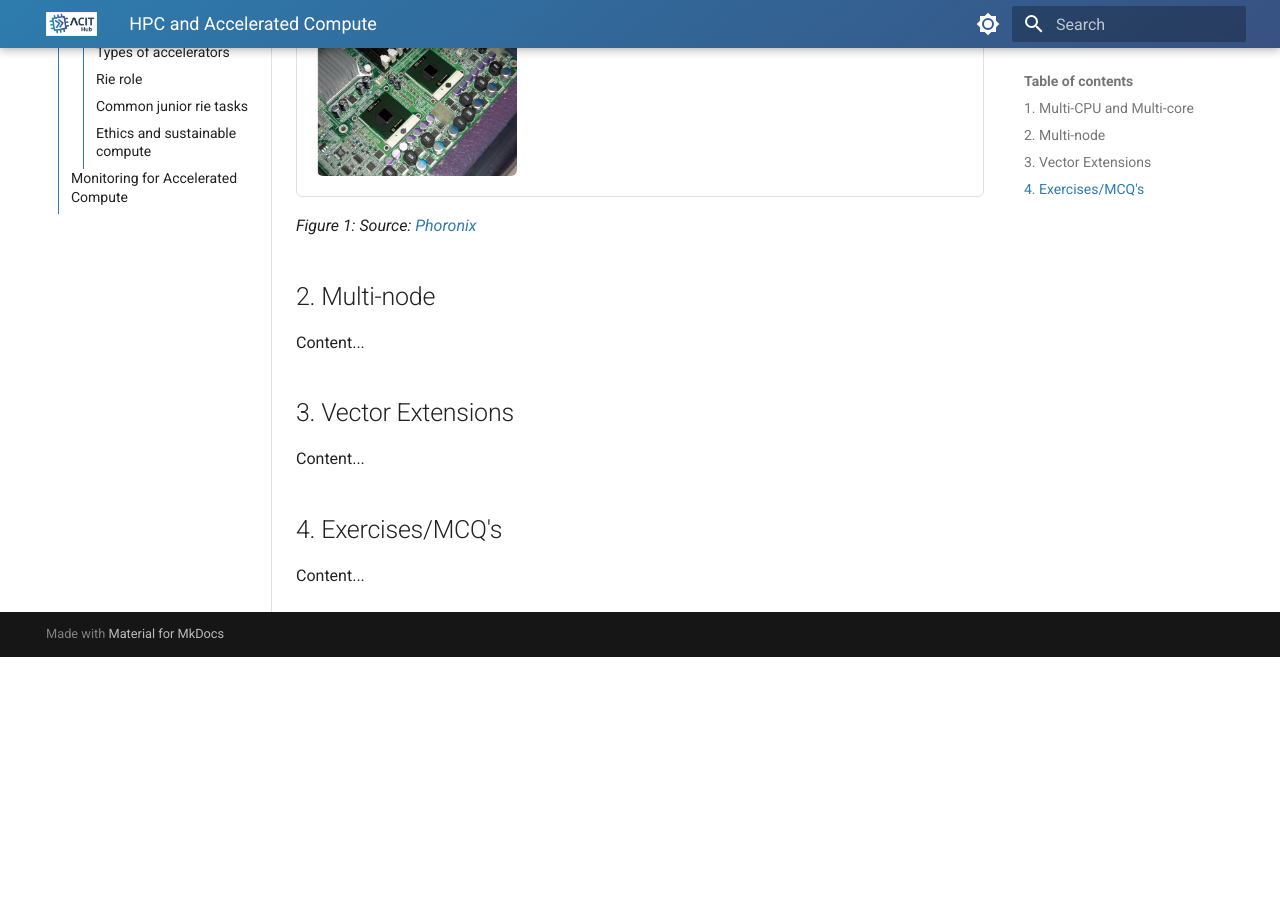
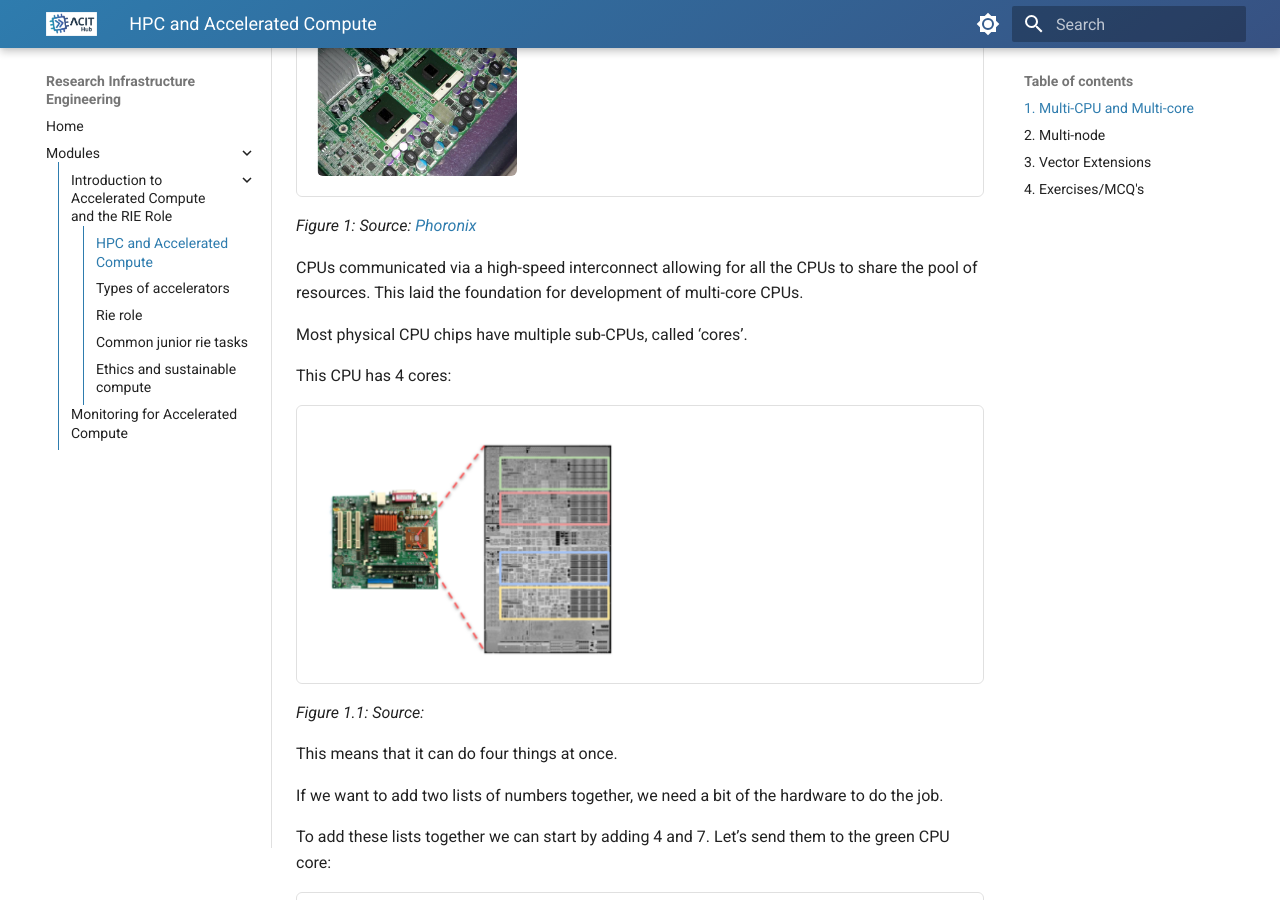
Before and after one commit to ACIT-Hub/docs-acit.surrey.ac.uk, an MkDocs documentation site: the page built from docs/modules/introduction-to-accelerated-compute/hpc-and-accelerated-compute.md, in a window 1280 px wide and 900 px high, scrolled down 610 px. Built offline with MkDocs 1.6.1 and Material for MkDocs 9.7.7, drawn with Linux system fonts in a browser that asks for light colours; before the commit the page ends 1267 px from its top, so only the background shows below that; some of the changed text lies outside the part shown.

Commit message:
completed multi-cpu and multicore section

```diff
--- a/docs/assets/css/custom.css
+++ b/docs/assets/css/custom.css
@@ -71,9 +71,12 @@
 
 .img-left {
   float: left;
-  width: 200px;
+  max-width: 50%;
   margin: 0 1rem 0 0;
   border-radius: 6px;
+}
+.img-left:not([width]) {
+  width: 200px;
 }
 .img-box {
   display: flow-root;
--- a/docs/modules/introduction-to-accelerated-compute/hpc-and-accelerated-compute.md
+++ b/docs/modules/introduction-to-accelerated-compute/hpc-and-accelerated-compute.md
@@ -24,6 +24,69 @@ Here's an example of a multi-CPU motherboard:
 </div>
 *Figure 1: Source: [Phoronix](https://www.phoronix.com/news/Arch-Linux-Deprecating-i686)*
 
+CPUs communicated via a high-speed interconnect allowing for all the CPUs to share the pool of resources. This laid the foundation for development of multi-core CPUs.
+
+Most physical CPU chips have multiple sub-CPUs, called ‘cores’.
+
+This CPU has 4 cores:
+
+<div class="img-box" markdown>
+![Logo](../../assets/images/cpu4cores.png){ .img-left width="300" }
+
+
+</div>
+*Figure 1.1: Source:*
+
+This means that it can do four things at once.
+
+If we want to add two lists of numbers together, we need a bit of the hardware to do the job.
+
+To add these lists together we can start by adding 4 and 7. Let’s send them to the green CPU core:
+
+
+
+<div class="img-box" markdown>
+![Logo](../../assets/images/4and7image.png){ .img-left width="500" }
+
+
+</div>
+*Figure 1.2: Source:*
+
+Let’s send other calculations to them:
+
+
+
+Now the green core is busy doing the calculation, but the other three cores can be doing work at the same time.
+
+Let’s send other calculations to them:
+
+<div class="img-box" markdown>
+![Logo](../../assets/images/greencore.png){ .img-left width="500"}
+
+
+</div>
+*Figure 1.3: Source:*
+
+
+The four cores are all now busy doing work.
+
+There’s always a little bit of variation so some may finish their work earlier than others.
+As soon as one core has finished its first piece of work, we can send over the next bit:
+
+<div class="img-box" markdown>
+![Logo](../../assets/images/4busycores.png){ .img-left width="500"}
+
+
+</div>
+*Figure 1.4: Source:*
+
+
+You will notice that it’s not exactly four times faster, but it is faster.
+
+The challenge with using multi-core programming is:
+
+- Designing the problem so that it can be broken down into chunks like this.
+- Avoiding one of the cores messing with data that’s being used by another core.
 
 
 ## 2. Multi-node
```
Also changed, not shown: docs/modules/introduction-to-accelerated-compute/index.md (+8 -0 lines), docs/assets/images/4and7image.png (added), docs/assets/images/4busycores.png (added), docs/assets/images/cpu4cores.png (added), docs/assets/images/greencore.png (added).
